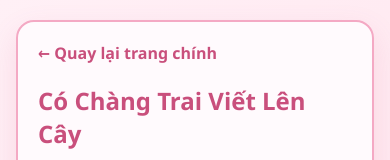
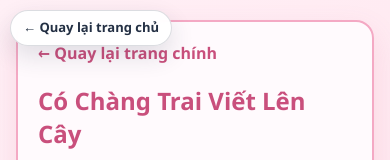
Before and after one commit to lethituyettrinh/TKW-DA24TTD-110124260-BaiTongHop, a plain HTML site: page BT_TKW_VIDEO-main/co-chang-trai-viet-len-cay.html in a window 390 px wide. Shown: the top 160 px of the page. Drawn offline with Linux system fonts and the light colour scheme.

Commit message:
Add home navigation button

```diff
--- a/BT_TKW_VIDEO-main/co-chang-trai-viet-len-cay.html
+++ b/BT_TKW_VIDEO-main/co-chang-trai-viet-len-cay.html
@@ -6,8 +6,10 @@
     <meta name="referrer" content="strict-origin-when-cross-origin" />
     <title>Có Chàng Trai Viết Lên Cây</title>
     <link rel="stylesheet" href="style.css" />
+    <link rel="stylesheet" href="../home-button.css" />
   </head>
   <body>
+    <a class="home-button" href="../index.html" aria-label="Quay lai trang chu">&larr; Quay l&#7841;i trang ch&#7911;</a>
     <main class="container">
       <section class="detail-card">
         <a class="back-link" href="index.html">← Quay lại trang chính</a>
--- /dev/null
+++ b/home-button.css
@@ -0,0 +1,44 @@
+.home-button {
+  position: fixed;
+  top: 16px;
+  left: 16px;
+  z-index: 9999;
+  display: inline-flex;
+  align-items: center;
+  gap: 8px;
+  min-height: 40px;
+  padding: 10px 14px;
+  border: 1px solid rgba(36, 48, 68, 0.16);
+  border-radius: 999px;
+  background: rgba(255, 255, 255, 0.94);
+  color: #243044;
+  box-shadow: 0 10px 24px rgba(36, 48, 68, 0.14);
+  font: 700 14px/1.2 "Segoe UI", Arial, sans-serif;
+  text-decoration: none;
+  transition: transform 180ms ease, box-shadow 180ms ease, border-color 180ms ease;
+  backdrop-filter: blur(8px);
+}
+
+.home-button:hover,
+.home-button:focus-visible {
+  transform: translateY(-2px);
+  border-color: rgba(36, 48, 68, 0.34);
+  color: #243044;
+  text-decoration: none;
+  box-shadow: 0 14px 30px rgba(36, 48, 68, 0.18);
+  outline: none;
+}
+
+.home-button:active {
+  transform: translateY(0);
+}
+
+@media (max-width: 600px) {
+  .home-button {
+    top: 10px;
+    left: 10px;
+    min-height: 36px;
+    padding: 9px 12px;
+    font-size: 13px;
+  }
+}
```
Also changed, not shown: BT_TKW_VIDEO-main/index.html (+2 -0 lines), BT_TKW_VIDEO-main/khi-nguoi-minh-yeu-khoc.html (+2 -0 lines), BT_TKW_VIDEO-main/nhat.html (+2 -0 lines), BT_TKW_VIDEO-main/sau-loi-tu-khuoc.html (+2 -0 lines), BT_TKW_VIDEO-main/vo-nguoi-ta.html (+2 -0 lines), GTBT_HTML/index.html (+2 -0 lines), Thongtindangky-main/index.html (+2 -0 lines), Trang-RL-main/index.html (+2 -0 lines), dang-nhap.html (+2 -0 lines), gioi-thieu.html (+2 -0 lines), sodo.html (+2 -0 lines), thi-thpt.html (+2 -0 lines), web-html-baitap-main/index.html (+2 -0 lines).
